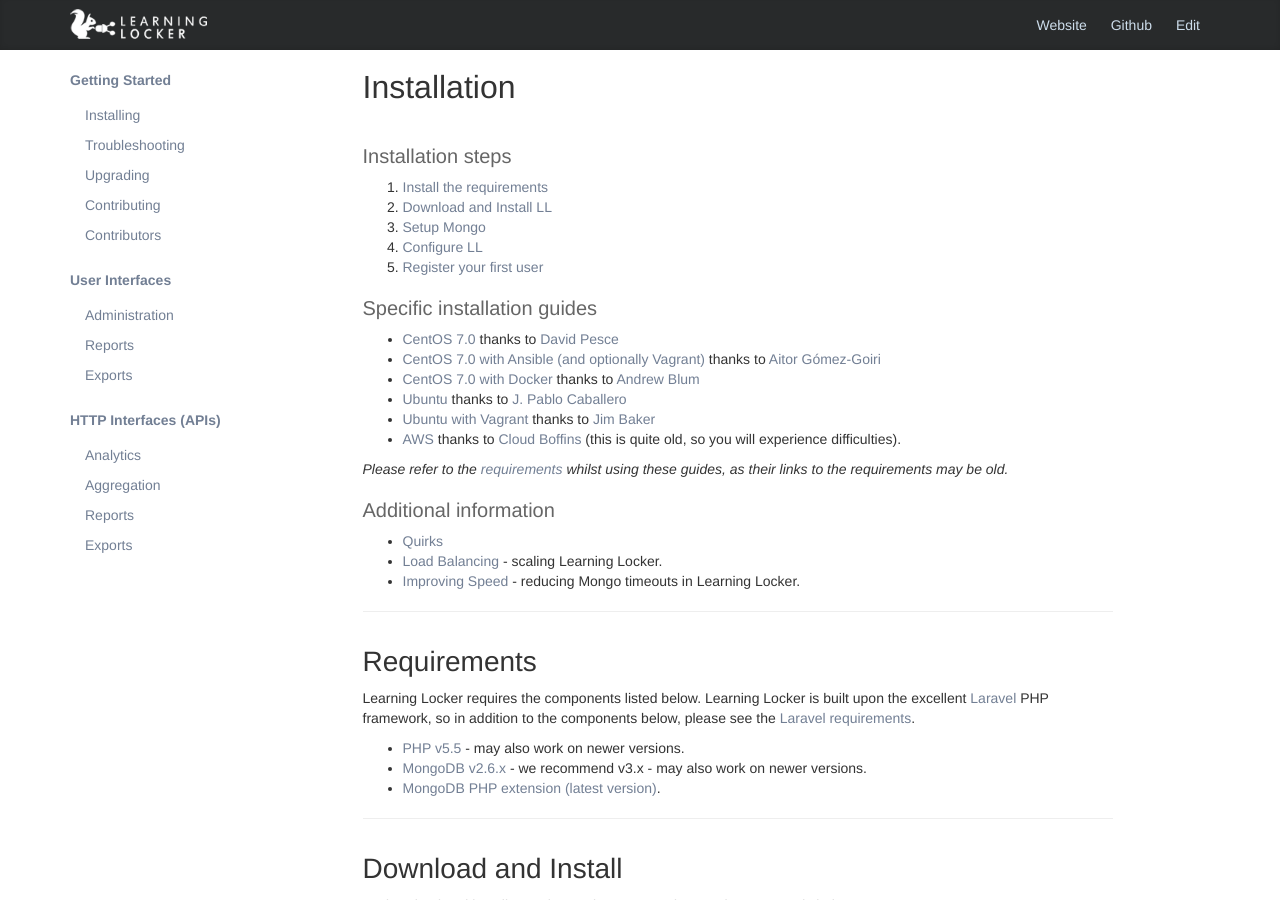
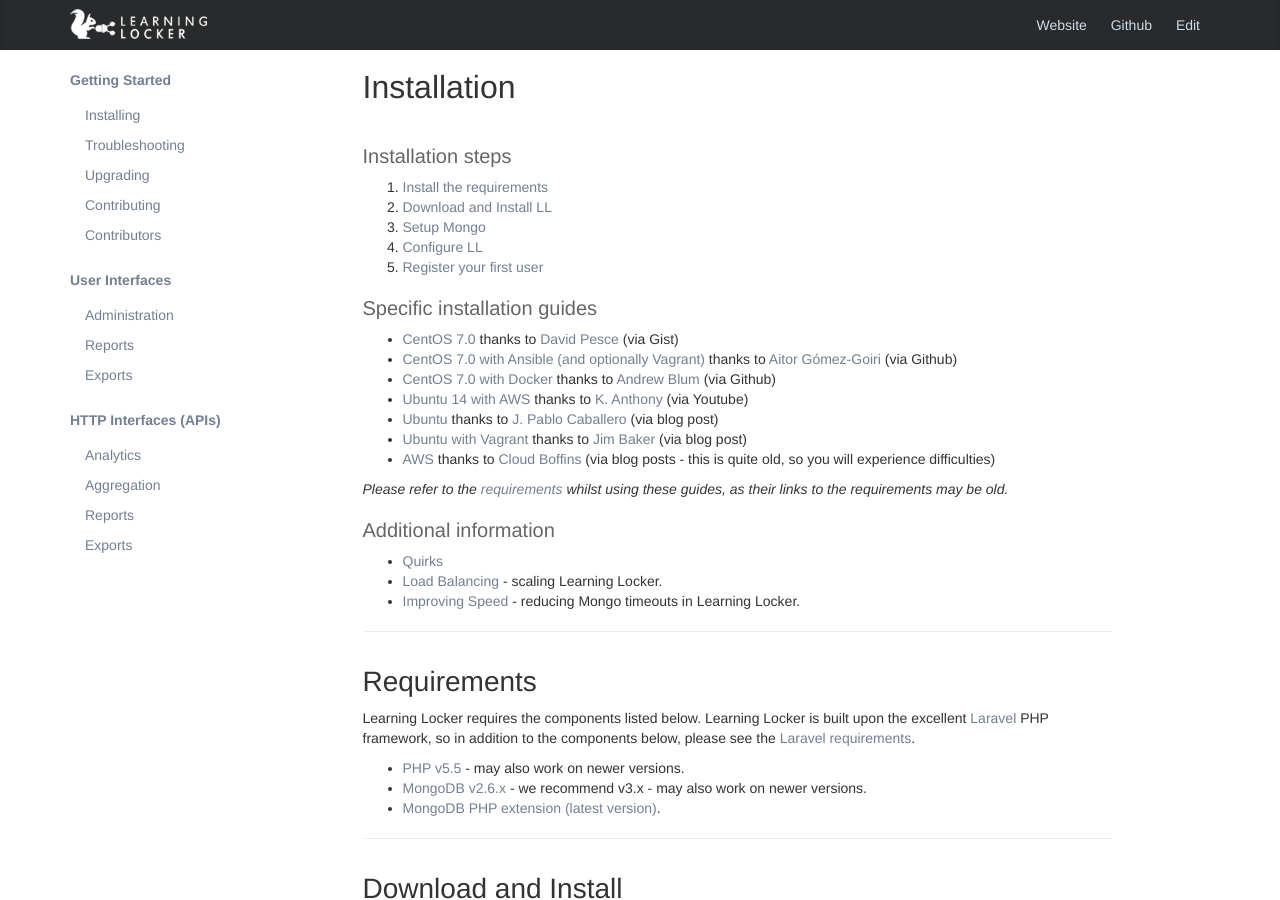
Before and after one commit to LearningLocker/docs, a Jekyll site: the page built from src/installation.md, in a window 1280 px wide and 900 px high. Built offline with Jekyll 4.4.1, drawn with Linux system fonts in a browser that asks for light colours; nearby versions of some CDN libraries.

Commit message:
Adds Ubuntu with AWS Youtube tutorial.

```diff
--- a/src/installation.md
+++ b/src/installation.md
@@ -13,12 +13,13 @@
 
 #### Specific installation guides
 
-- [CentOS 7.0](https://gist.github.com/davidpesce/7d6e1b81594ecbc72311) thanks to [David Pesce](https://github.com/davidpesce)
-- [CentOS 7.0 with Ansible (and optionally Vagrant)](https://github.com/gomezgoiri/learninglocker-centos7) thanks to [Aitor Gómez-Goiri](https://github.com/gomezgoiri)
-- [CentOS 7.0 with Docker](https://github.com/LearningLocker/docs/issues/15) thanks to [Andrew Blum](https://github.com/ajblum)
-- [Ubuntu](http://www.jpablo128.com/how_to_install_learning_locker/) thanks to [J. Pablo Caballero](https://twitter.com/jpablo128)
-- [Ubuntu with Vagrant](http://www.jmblog.org/blog/2015/02/03/learning-locker-vagrant) thanks to [Jim Baker](http://www.jmblog.org)
-- [AWS](http://cloudboffins.com/advanced-projects/learning-locker-lrs-free-server-part-1/) thanks to [Cloud Boffins](http://cloudboffins.com) (this is quite old, so you will experience difficulties).
+- [CentOS 7.0](https://gist.github.com/davidpesce/7d6e1b81594ecbc72311) thanks to [David Pesce](https://github.com/davidpesce) (via Gist)
+- [CentOS 7.0 with Ansible (and optionally Vagrant)](https://github.com/gomezgoiri/learninglocker-centos7) thanks to [Aitor Gómez-Goiri](https://github.com/gomezgoiri) (via Github)
+- [CentOS 7.0 with Docker](https://github.com/LearningLocker/docs/issues/15) thanks to [Andrew Blum](https://github.com/ajblum) (via Github)
+- [Ubuntu 14 with AWS](https://www.youtube.com/watch?v=51Dci7B49xA) thanks to [K. Anthony](https://www.youtube.com/channel/UCMum_tZBqqp2DM110UqyFyw) (via Youtube)
+- [Ubuntu](http://www.jpablo128.com/how_to_install_learning_locker/) thanks to [J. Pablo Caballero](https://twitter.com/jpablo128) (via blog post)
+- [Ubuntu with Vagrant](http://www.jmblog.org/blog/2015/02/03/learning-locker-vagrant) thanks to [Jim Baker](http://www.jmblog.org) (via blog post)
+- [AWS](http://cloudboffins.com/advanced-projects/learning-locker-lrs-free-server-part-1/) thanks to [Cloud Boffins](http://cloudboffins.com) (via blog posts - this is quite old, so you will experience difficulties)
 
 *Please refer to the [requirements](#requirements) whilst using these guides, as their links to the requirements may be old.*
 
```
